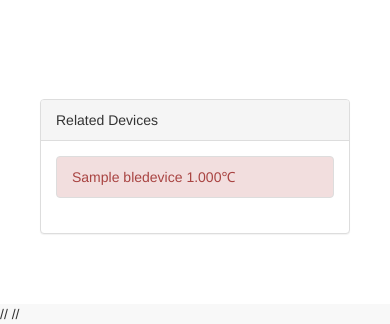
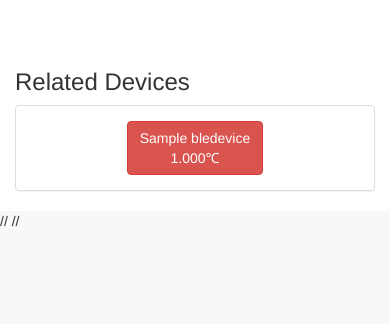
Before and after one commit to anoop-rdt/Bliss, a Django app: template apps/ble/templates/ble/route_map.html in a window 390 px wide; the page is wider, and only the part inside the window is pictured. Shown: the part 772-1096 px from the top of that part. After the commit the page ends 999 px from the top of that part, so only its background shows below. Run offline with Django 3.2, Linux system fonts and the light colour scheme; the template is opened without the code that fills it: values that come from a table or form of the project are taken from there, others are empty; tables that the repository leaves empty hold one stand-in row (values such as "Sample post"); parts of the project's set-up code (start-up, migrations or seed data) failed here and were passed over; some libraries are stand-ins or nearby versions.

Commit message:
changes done in devices listing

```diff
--- a/apps/ble/templates/ble/route_map.html
+++ b/apps/ble/templates/ble/route_map.html
@@ -14,29 +14,29 @@
   </style>
   {% endblock %}
   {% block container %}
+  <div class="row">
     <h1>{{ gateway.title }}</h1>
-<div class="row">
     <div class="col-md-8">
       <div class="col-container">
         <div id="map" style="height:550px;width:550px;"></div>
       </div>
     </div>
-  <div class="col-md-4 col-container">
+    <div class="container col-md-4">
+      <h3> Related Devices</h3>
       <div class="panel panel-default">
-          <div class="panel-heading">
-              <i class="fa fa-bluetooth-b" aria-hidden="true"></i>Related Devices
+        <div class="panel-body" style="text-align:center;">
+          <div class="row">
+            {% for device in gateway.devices.all %}
+            <div class="col-md-4">
+              <a href="{% url 'device' device.ble_device_id %}" class="btn btn-primary btn-{{device.temp_status}}" role="button">{{device.name}}
+              <br>
+              {{device.current_temp|default_if_none:'--'}}&#8451</a>
             </div>
-          <!-- /.panel-heading -->
-          <div class="panel-body">
-              <div class="list-group">
-                {% for device in gateway.devices.all %}
-                  <a href="{% url 'device' device.pk %}" class="list-group-item list-group-item-{{device.temp_status}}">{{device.name}}           {{device.current_temp|default_if_none:'--'}}&#8451</a>
             {% empty %}
-                    <td>No devices attached.</td>
+            <div>No devices attached.</div>
             {% endfor %}
           </div>
         </div>
-          <!-- /.panel-body -->
       </div>
     </div>
   </div>
```
Also changed, not shown: apps/ble/templates/ble/bledevice_detail.html (+11 -11 lines). Lines whose indentation alone changed are shown as unchanged.
